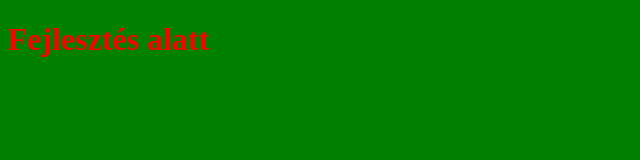
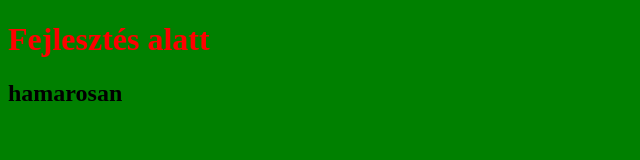
Before and after one commit to h3Ct0RRR/20250108, a plain HTML site: page index.html in a window 1280 px wide. Shown: the whole page, without its empty margins (0-640 px from the left). Drawn offline with Linux system fonts and the light colour scheme.

Commit message:
Update index.html

```diff
--- a/index.html
+++ b/index.html
@@ -8,5 +8,6 @@
 </head>
 <body>
     <h1>Fejlesztés alatt</h1>
+    <h2>hamarosan</h2>
 </body>
 </html>
```
